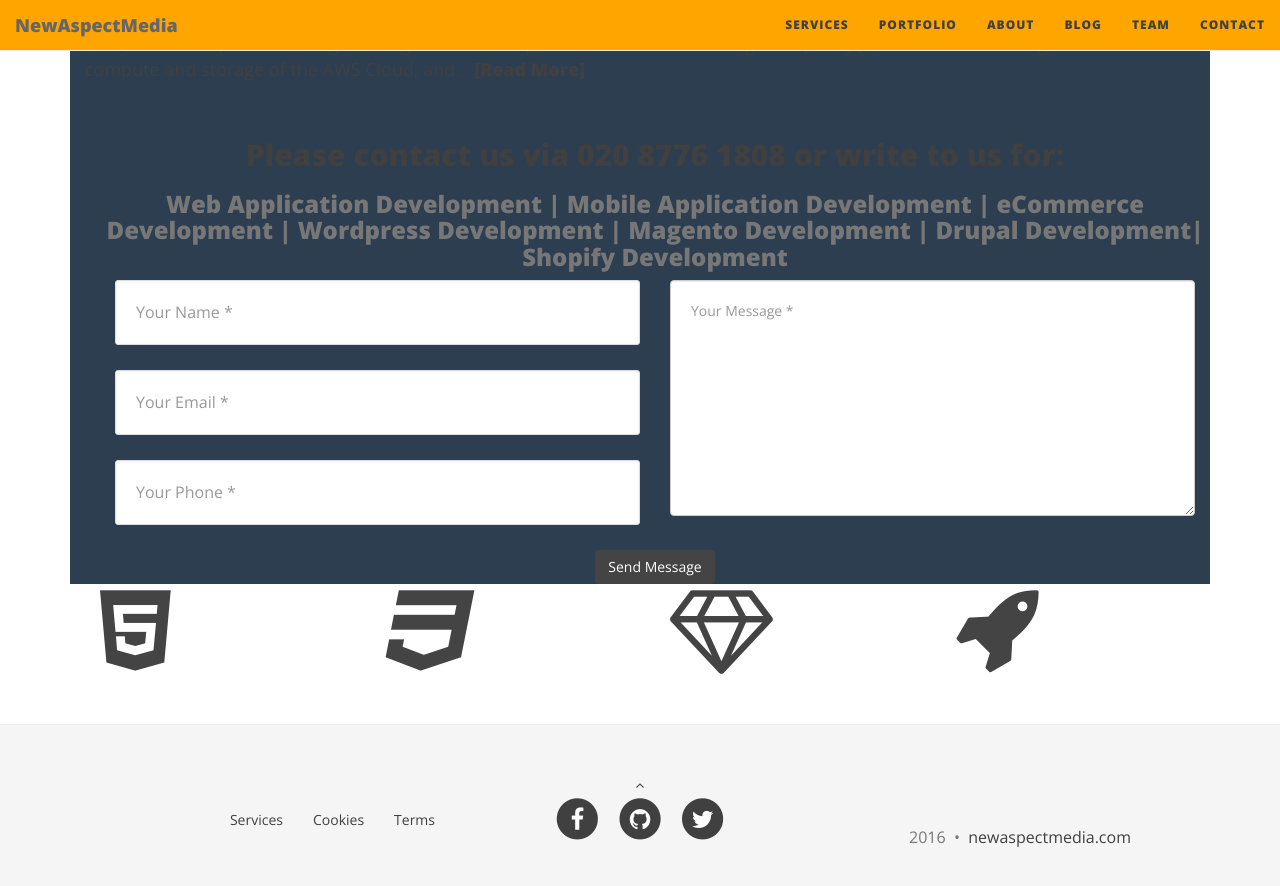
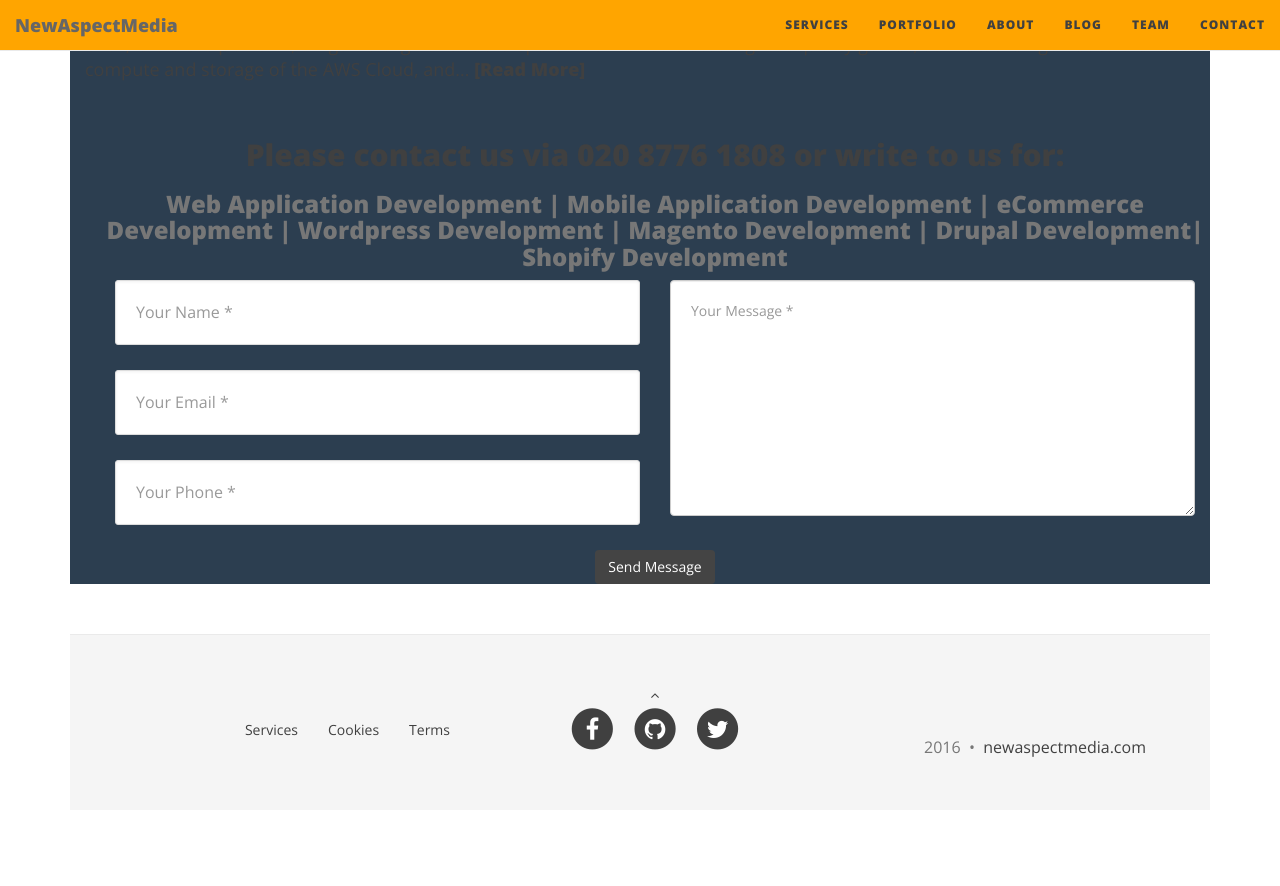
Before and after one commit to newmedia77/appxnam, a Jekyll site: the page built from index.html, in a window 1280 px wide and 900 px high, scrolled down 3466 px. Shown: the top 886 px of the window. Built offline with Jekyll 4.4.1, drawn with Linux system fonts in a browser that asks for light colours; nearby versions of some CDN libraries; the list of posts is cut into pages by our own code; after the commit the page ends 4276 px from its top, so only the background shows below that.

Commit message:
andreas
move clients

```diff
--- a/_layouts/default.html
+++ b/_layouts/default.html
@@ -24,34 +24,9 @@
 
     <div role="main" class="container main-content">
       {{ content }}
-      <aside class="clients">
-        {% include contact.html %}
-          <div class="container">
-              <div class="row">
-                  <div class="col-md-3 col-sm-6">
-                    <a href="#">
-                          <i class="fa fa-html5 fa-5x"></i>
-                    </a>
-                  </div>
-                  <div class="col-md-3 col-sm-6">
-                    <a href="#">
-                        <i class="fa fa-css3 fa-5x"></i>
-                    </a>
-                    </div>
-                  <div class="col-md-3 col-sm-6">
-                    <a href="#">
-                        <i class="fa fa-diamond fa-5x"></i>
-                    </a>
-                    </div>
-                  <div class="col-md-3 col-sm-6">
-                    <a href="#">
-                        <i class="fa fa-rocket fa-5x"></i>
-                    </a>
-                    </div>
-                  </div>
-                </div>
-            </aside>
-  </div>
+
+    {% include contact.html %}
     {% include footer.html %}
+
   </body>
 </html>
```
